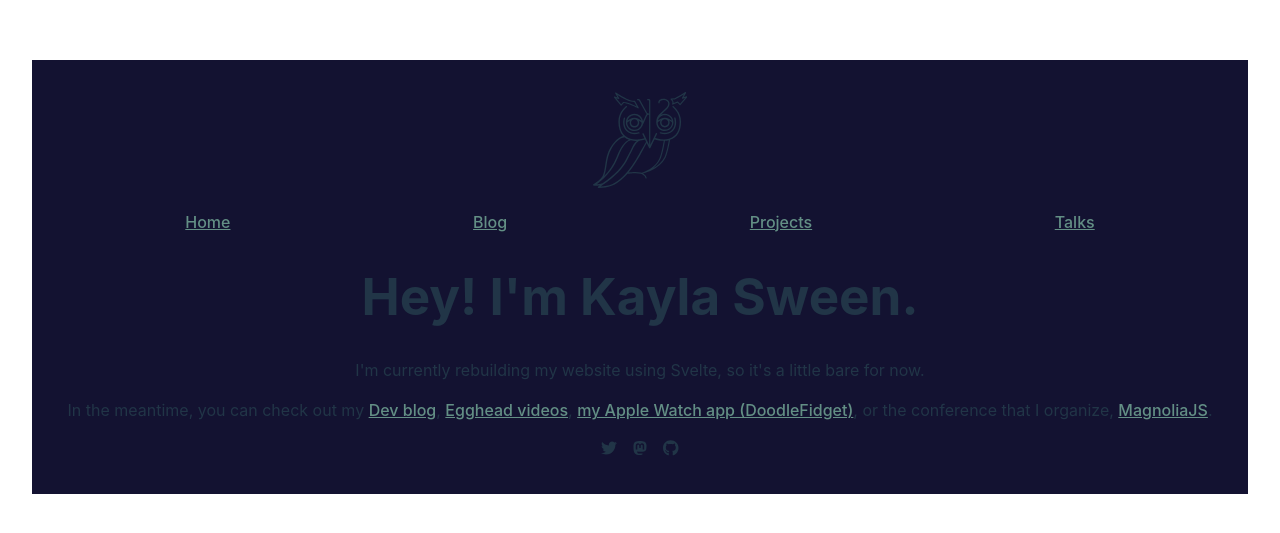
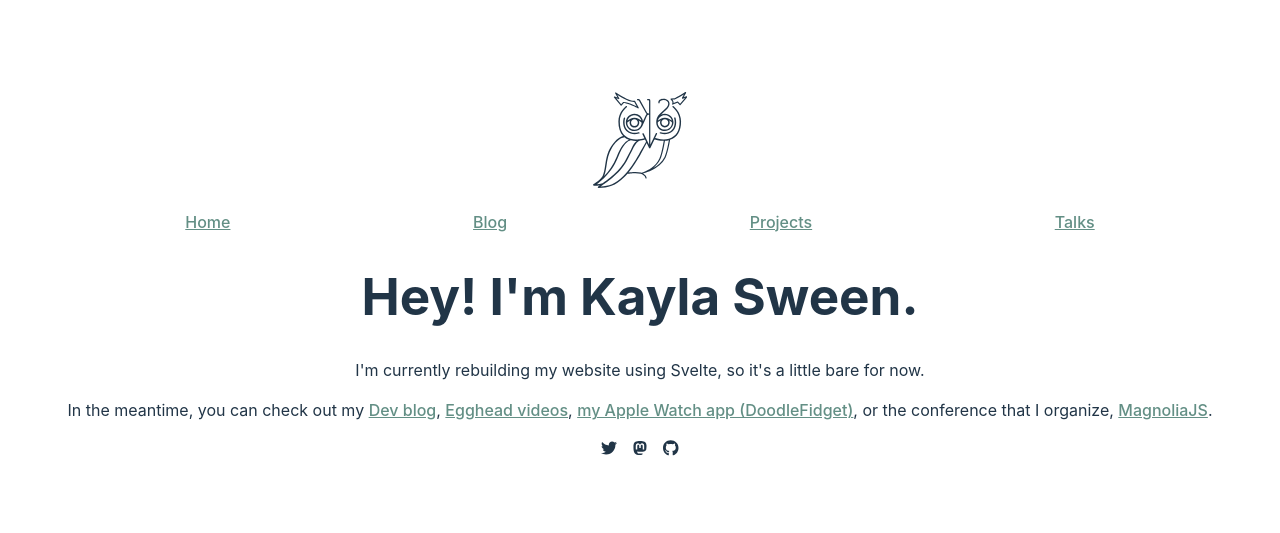
Before and after one commit to kaylasween/KaylaSweenWebsite, a SvelteKit app: page / in a window 1280 px wide. Shown: the part 123-656 px from the top of the page. Built offline with nearby package versions, Linux system fonts and the light colour scheme.

Commit message:
whoops, fixing background color for rest of site.

```diff
--- a/src/routes/(default)/+layout.svelte
+++ b/src/routes/(default)/+layout.svelte
@@ -1,5 +1,5 @@
 <script>
-  import '../../app.css'
+  import './app.css'
   import Logo from '../../assets/logo.svelte'
   import Github from '../../assets/github.svelte'
   import Mastodon from '../../assets/mastodon.svelte'
@@ -38,9 +38,3 @@
     <span class="visually-hidden">Github</span>
   </a>
 </footer>
-
-<style>
-  :global(#svelte) {
-    background-color: #131231;
-  }
-</style>
```
Also changed, not shown: src/routes/(default)/app.css (renamed from src/app.css).
